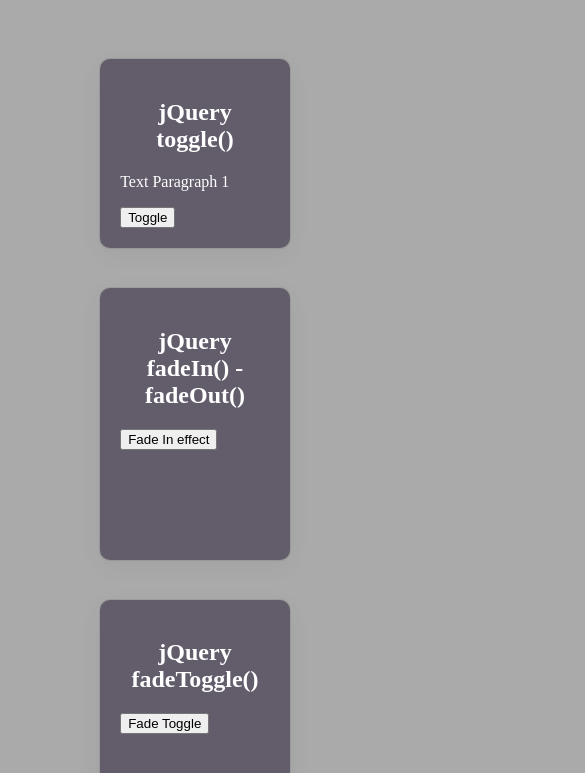
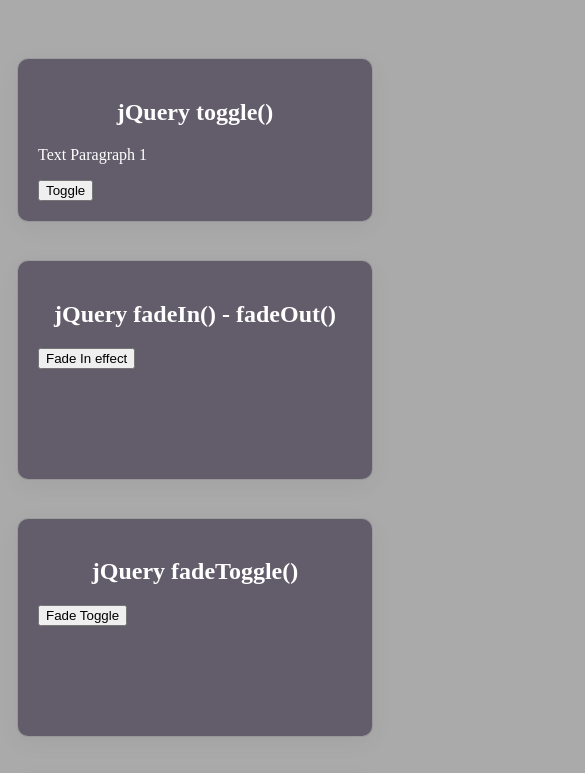
Before and after one commit to MiguelDiPane/jQuery_Methods, a plain HTML site: page index.html in a window 390 px wide. Shown: the part 61-834 px from the top of the page, 585 px wide, since content can reach past the window. Drawn offline with nearby package versions, Linux system fonts and the light colour scheme.

Commit message:
Update styles.css

```diff
--- a/css/styles.css
+++ b/css/styles.css
@@ -27,3 +27,15 @@ section{
 section h2{
     text-align: center;
 }
+
+/*For mobile phones */
+@media only screen and (max-width: 600px) {
+    section{
+        margin: 20px 10px;
+        width: 100%;
+        box-shadow: rgba(0, 0, 0, 0.05) 0px 6px 24px 0px, rgba(0, 0, 0, 0.08) 0px 0px 0px 1px;
+        border-radius: 10px;
+        padding: 20px;
+        background-color: rgb(99, 92, 107);
+    }
+}
```
